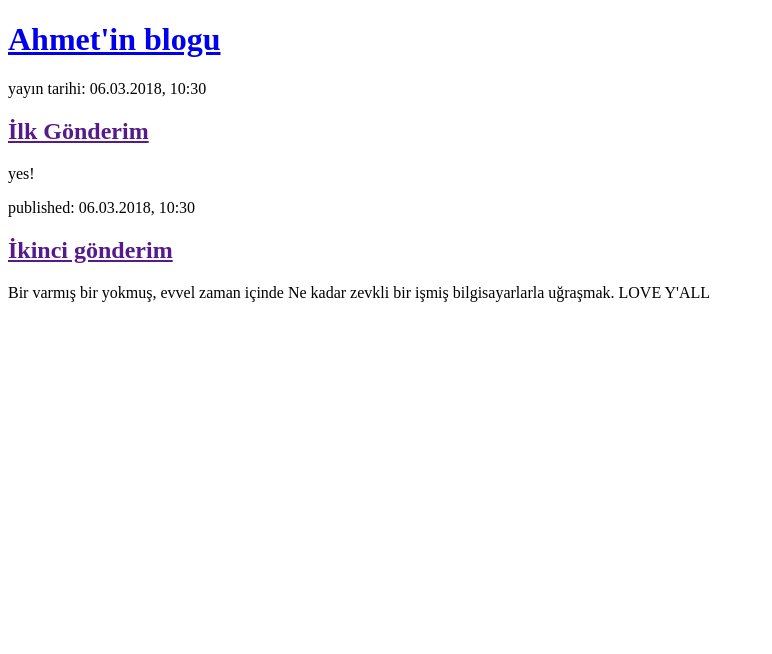
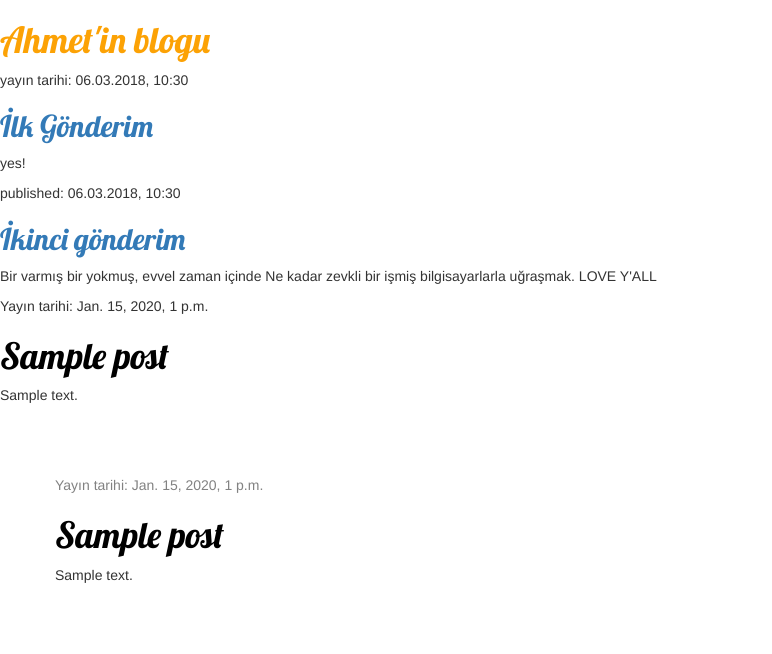
Before and after one commit to ahmetgoze/my-first-blog, a Django app: template templates/blogapp/post_list.html in a window 1280 px wide. Shown: the top 654 px of the page, without its empty margins (0-772 px from the left). Run offline with Django 3.2, Linux system fonts and the light colour scheme; the template is opened without the code that fills it: values that come from a table or form of the project are taken from there, others are empty; tables that the repository leaves empty hold one stand-in row (values such as "Sample post"); some libraries are stand-ins or nearby versions.

Commit message:
Son ekleme.

```diff
--- /dev/null
+++ b/blogapp/static/css/blogapp.css
@@ -0,0 +1,53 @@
+h1 a {
+    color: #FCA205;
+    font-family: 'Lobster';
+}
+
+.page-header {
+    background-color: #ff9400;
+    margin-top: 0;
+    padding: 20px 20px 20px 40px;
+}
+
+.page-header h1, .page-header h1 a, .page-header h1 a:visited, .page-header h1 a:active {
+    color: #ffffff;
+    font-size: 36pt;
+    text-decoration: none;
+}
+
+.content {
+    margin-left: 40px;
+}
+
+h1, h2, h3, h4 {
+    font-family: 'Lobster', cursive;
+}
+
+.date {
+    color: #828282;
+}
+
+.save {
+    float: right;
+}
+
+.post-form textarea, .post-form input {
+    width: 100%;
+}
+
+.top-menu, .top-menu:hover, .top-menu:visited {
+    color: #ffffff;
+    float: right;
+    font-size: 26pt;
+    margin-right: 20px;
+}
+
+.post {
+    margin-bottom: 70px;
+}
+
+.post h1 a, .post h1 a:visited {
+    color: #000000;
+}
+
+<a href="https://en.wikipedia.org/wiki/Django" class="external_link" id="link_to_wiki_page">
--- a/blogapp/views.py
+++ b/blogapp/views.py
@@ -1,4 +1,7 @@
 from django.shortcuts import render
+from django.utils import timezone
+from .models import Post
 
 def post_list(request):
-    return render(request, 'blogapp/post_list.html', {})
+    posts = Post.objects.filter(published_date__lte=timezone.now()).order_by('published_date')
+    return render(request, 'blogapp/post_list.html', {'posts': posts})
--- a/templates/blogapp/post_list.html
+++ b/templates/blogapp/post_list.html
@@ -1,8 +1,12 @@
+{% load staticfiles %}
 <!DOCTYPE html>
 <html lang="en">
 <head>
     <meta charset="UTF-8">
+    <link rel="stylesheet" href="//maxcdn.bootstrapcdn.com/bootstrap/3.2.0/css/bootstrap.min.css"> <link rel="stylesheet" href="//maxcdn.bootstrapcdn.com/bootstrap/3.2.0/css/bootstrap-theme.min.css">
+    <link rel="stylesheet" href="{% static 'css/blogapp.css' %}">
     <title>Ahmet'in blogu</title>
+    <link href="//fonts.googleapis.com/css?family=Lobster&subset=latin,latin-ext" rel="stylesheet" type="text/css">
 </head>
 <body>
     <div>
@@ -19,5 +23,31 @@
             <h2><a href="">İkinci gönderim</a></h2>
             <p>Bir varmış bir yokmuş, evvel zaman içinde Ne kadar zevkli bir işmiş bilgisayarlarla uğraşmak. LOVE Y'ALL</p>
         </div>
+
+
+    <div class="post">
+        <p>Yayın tarihi: {{ post.published_date }}</p>
+        <h1><a href="">{{ post.title }}</a></h1>
+        <p>{{ post.text|linebreaksbr }}</p>
+    </div>
+
+
+    <div class="content container">
+    <div class="row">
+        <div class="col-md-8">
+
+                <div class="post">
+                    <div class="date">
+                        <p>Yayın tarihi: {{ post.published_date }}</p>
+                    </div>
+                    <h1><a href="">{{ post.title }}</a></h1>
+                    <p>{{ post.text|linebreaksbr }}</p>
+                </div>
+
+        </div>
+    </div>
+</div>
+
+
 </body>
 </html>
```
